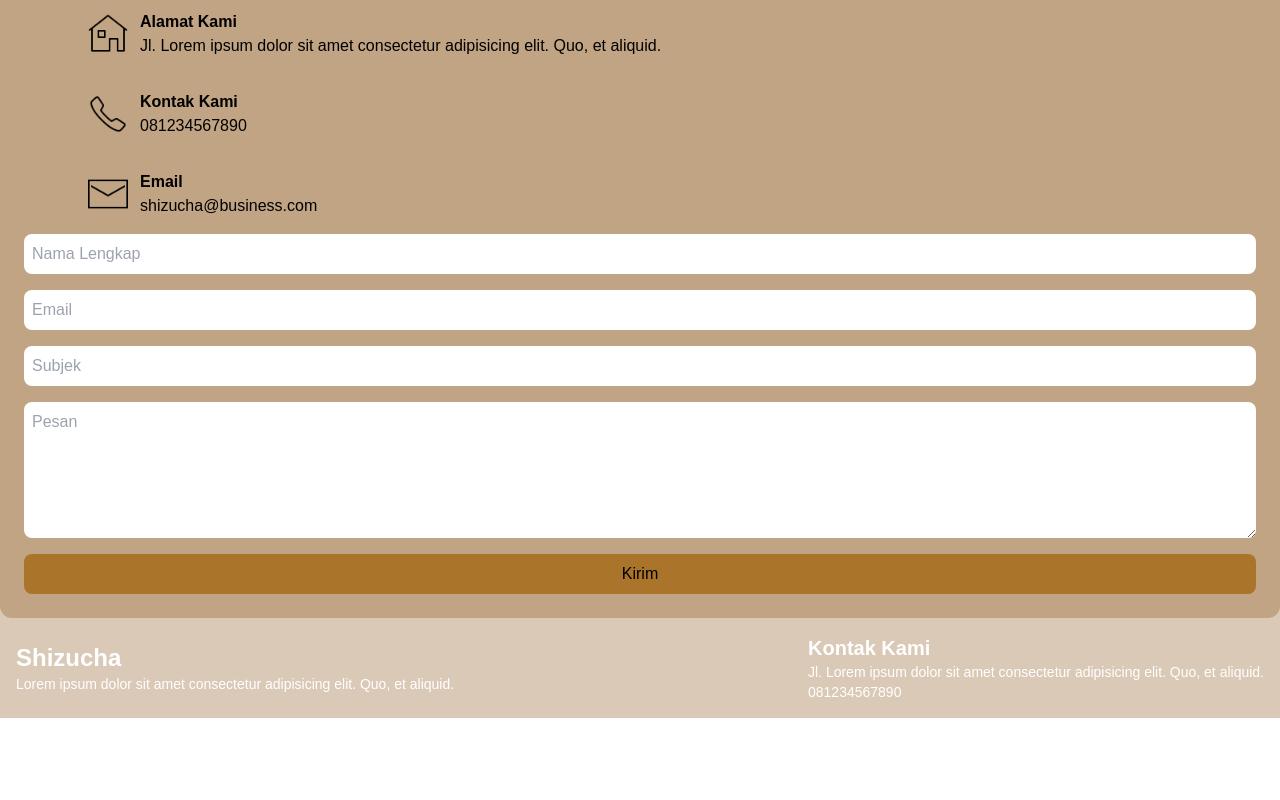
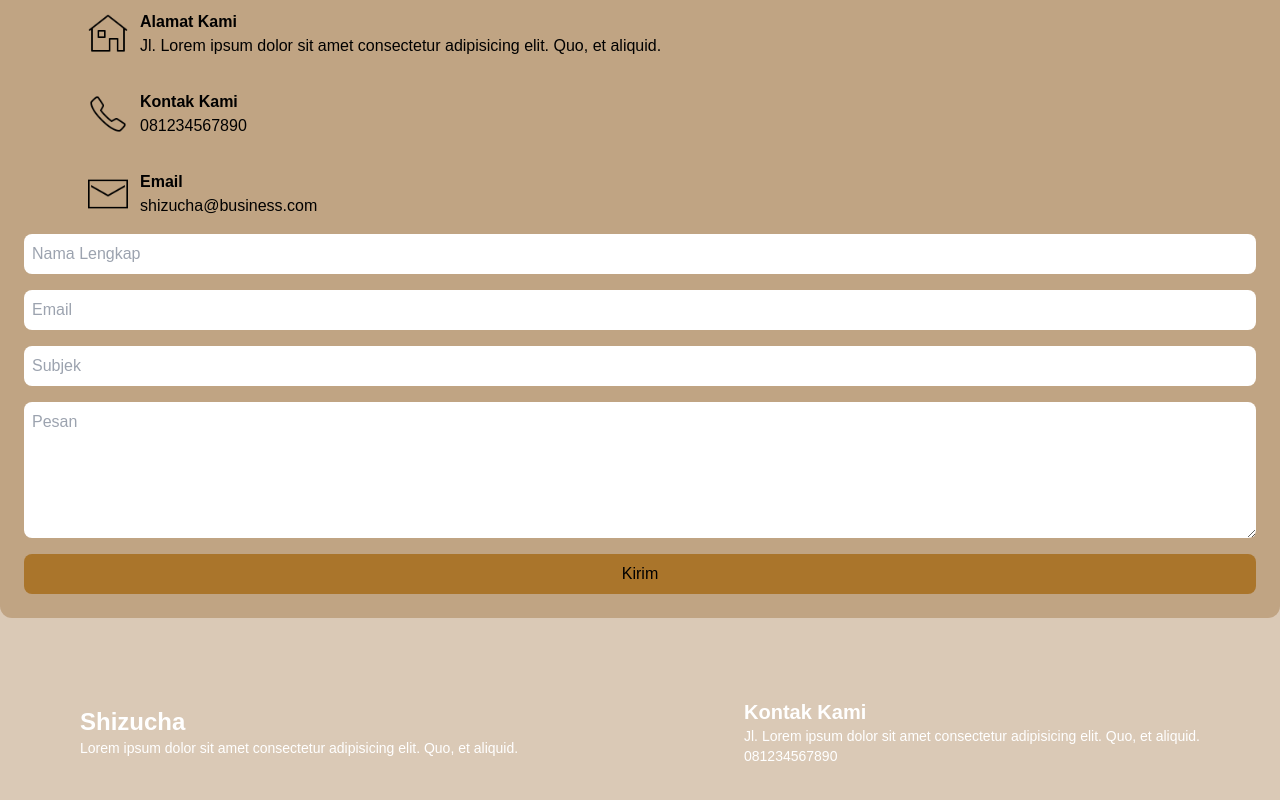
Before and after one commit to yorunaka/react-shizucha, a React (Vite) app: page / in a window 1280 px wide. Shown: the part 2946-3746 px from the top of the page. Before the commit the page ends 3664 px from the top, so only its background shows below. Built offline with nearby package versions, Linux system fonts and the light colour scheme; no server answers.

Commit message:
update: footer section

```diff
--- a/src/components/Footer/Footer.jsx
+++ b/src/components/Footer/Footer.jsx
@@ -3,8 +3,8 @@ import React from 'react'
 const Footer = () => {
   return (
     // footer section
-    <section>
-        <div className='bg-yellow-800/30'>
+    <section className='p-16 bg-yellow-800/30'>
+        <div className=''>
             <div className='container flex justify-between items-center p-4'>
             <div className='text-white'>
                 <h1 className='text-2xl font-bold'>Shizucha</h1>
```
